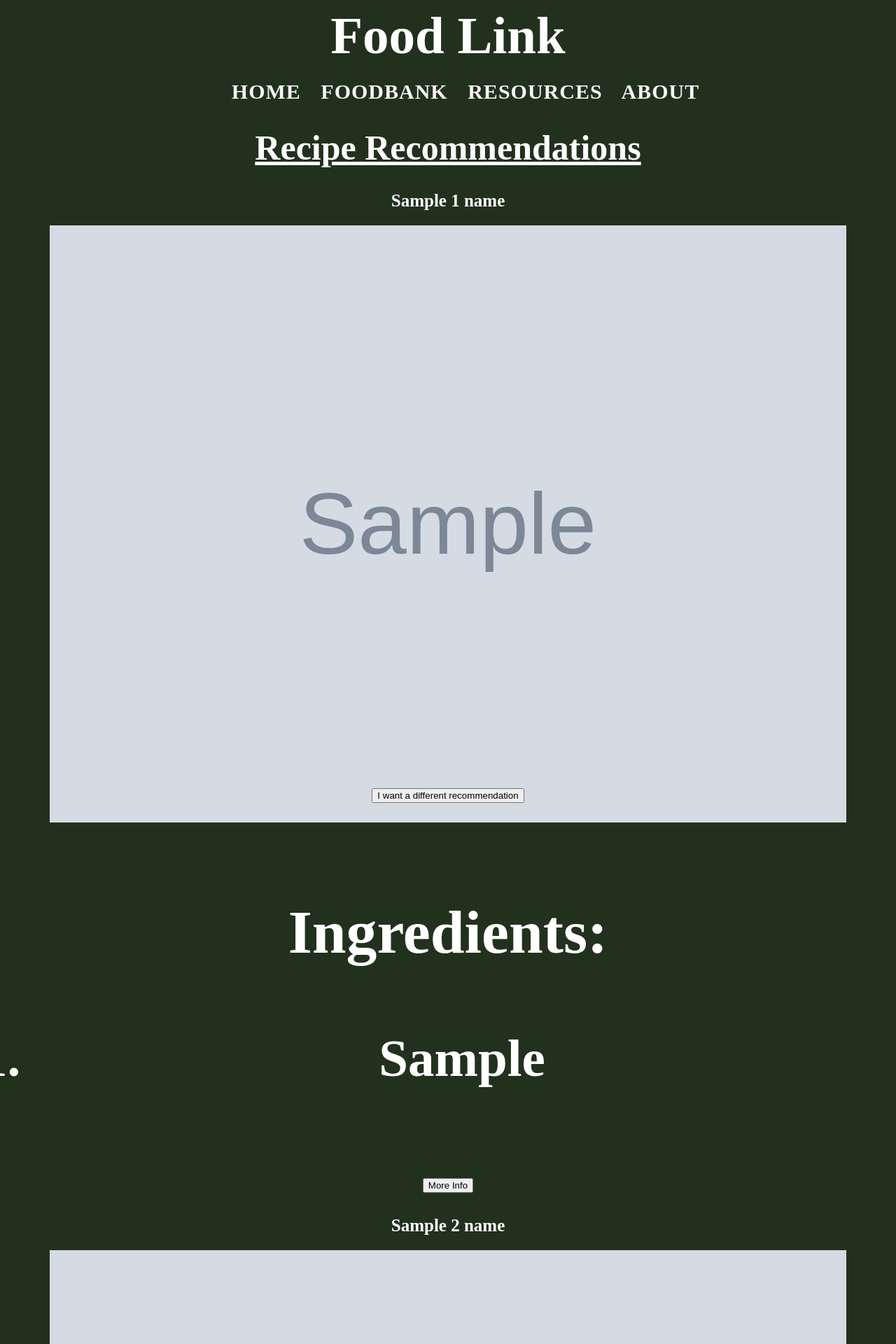
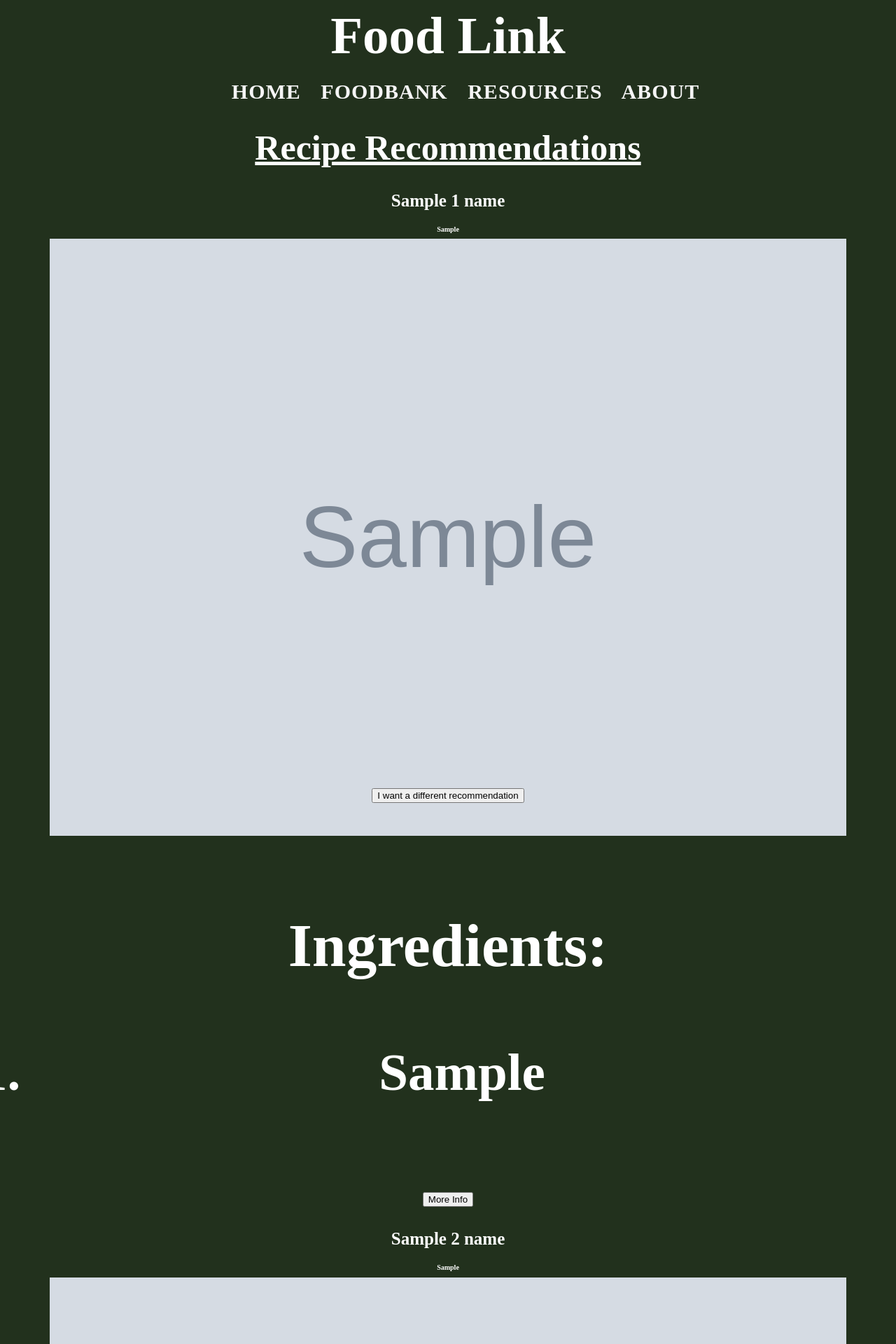
Before and after one commit to Tian-Tan/foodlink, a Django app: template foodlink/app/templates/results.html in a window 1280 px wide; the page is wider, and only the part inside the window is pictured. Shown: the top 1920 px of that part at 70% size. Run offline with Django 4.2, Linux system fonts and the light colour scheme; the template is opened without the code that fills it: most values are stand-ins (such as "Sample title", 1, 10 or a date in 2020); grey boxes marked "Sample" are stand-in pictures.

Commit message:
updated results to 5 instead of 3

```diff
--- a/foodlink/app/templates/results.html
+++ b/foodlink/app/templates/results.html
@@ -21,6 +21,7 @@
         <div class="container">
             <div class="card button2">
                 <h2 style="font-size: 25px;">{{ 1_name }}</h2>
+                <h2 style="font-size: 10px;">{{ 1_calories }}</h2>
                 <img src="{{ 1_image }}"
                     width="90%" />
                 <h3>Ingredients:</h3>
@@ -33,6 +34,7 @@
             </div>
             <div class="card button2">
                 <h2 style="font-size: 25px;">{{ 2_name }}</h2>
+                <h2 style="font-size: 10px;">{{ 2_calories }}</h2>
                 <img src="{{ 2_image }}" width="90%"
                      />
                 <h3>Ingredients:</h3>
@@ -45,6 +47,7 @@
             </div>
             <div class="card button2">
                 <h2 style="font-size: 25px;">{{ 3_name }}</h2>
+                <h2 style="font-size: 10px;">{{ 3_calories }}</h2>
                 <img src="{{ 3_image }}" width="90%"
                      />
                 <h3>Ingredients:</h3>
@@ -55,6 +58,32 @@
                 </ol>
                 <a href="{{ 3_info }}"><button type="button">More Info</button></a>
             </div>
+            <div class="card button2">
+                <h2 style="font-size: 25px;">{{ 4_name }}</h2>
+                <h2 style="font-size: 10px;">{{ 4_calories }}</h2>
+                <img src="{{ 4_image }}" width="90%"
+                     />
+                <h3>Ingredients:</h3>
+                <ol>
+                    {% for i in 4_ingredients %}
+                    <li>{{ i }}</li>
+                    {% endfor %}
+                </ol>
+                <a href="{{ 4_info }}"><button type="button">More Info</button></a>
+            </div>
+            <div class="card button2">
+                <h2 style="font-size: 25px;">{{ 5_name }}</h2>
+                <h2 style="font-size: 10px;">{{ 5_calories }}</h2>
+                <img src="{{ 5_image }}" width="90%"
+                     />
+                <h3>Ingredients:</h3>
+                <ol>
+                    {% for i in 5_ingredients %}
+                    <li>{{ i }}</li>
+                    {% endfor %}
+                </ol>
+                <a href="{{ 5_info }}"><button type="button">More Info</button></a>
+            </div>
         </div>
         <div class="button">
             <button onClick="window.location.reload();">I want a different recommendation</button>
```
